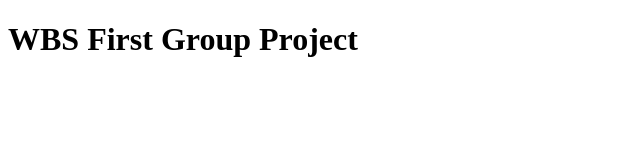
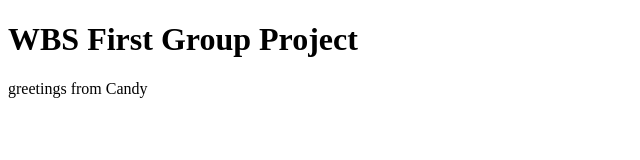
Before and after one commit to marczewska/group-project, a plain HTML site: page index.html in a window 1280 px wide. Shown: the whole page, without its empty margins (0-640 px from the left). Drawn offline with Linux system fonts and the light colour scheme.

Commit message:
greetingsCandy

```diff
--- a/index.html
+++ b/index.html
@@ -8,5 +8,6 @@
 </head>
 <body>
     <h1>WBS First Group Project</h1>
+    <p>greetings from Candy</p>
 </body>
 </html>
```
